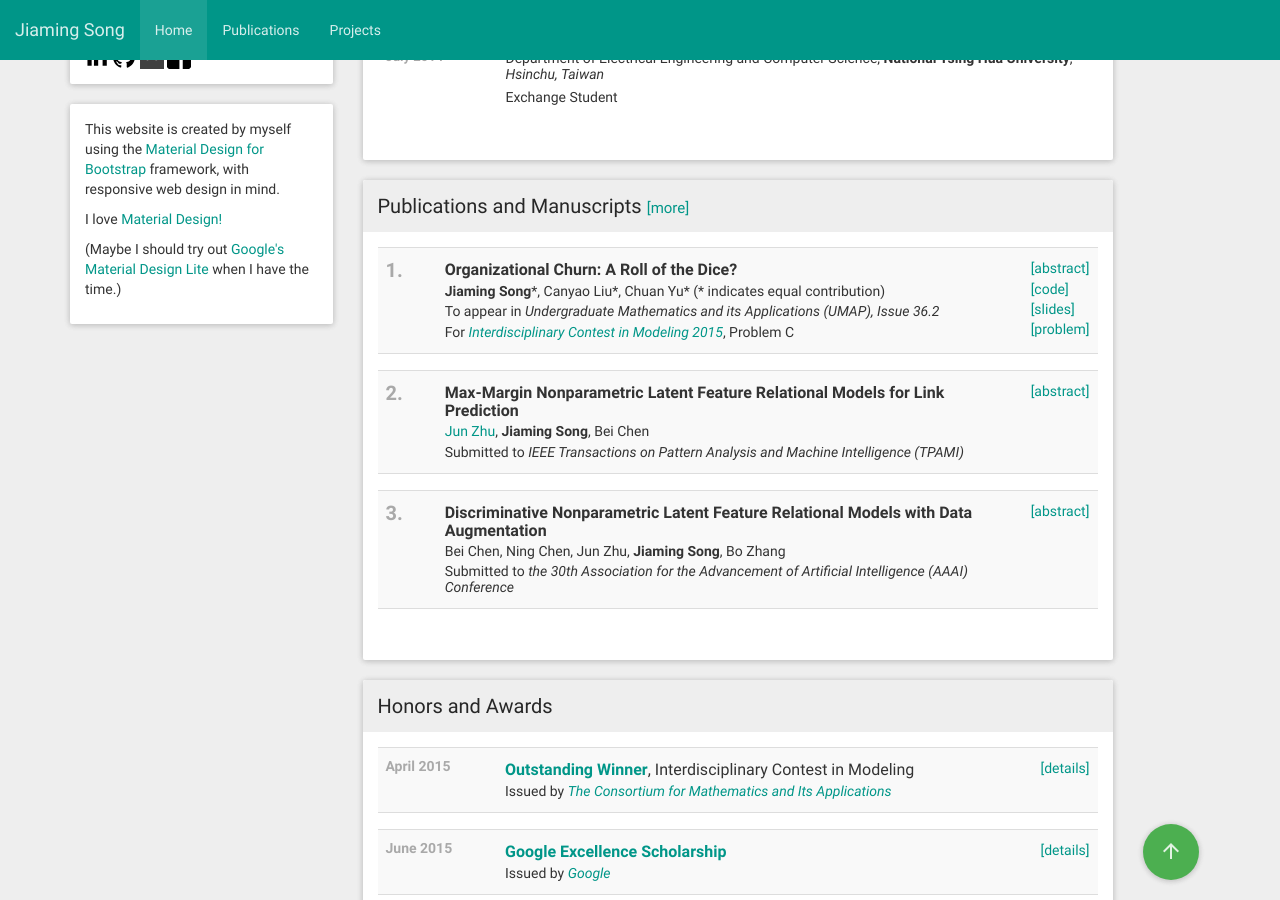
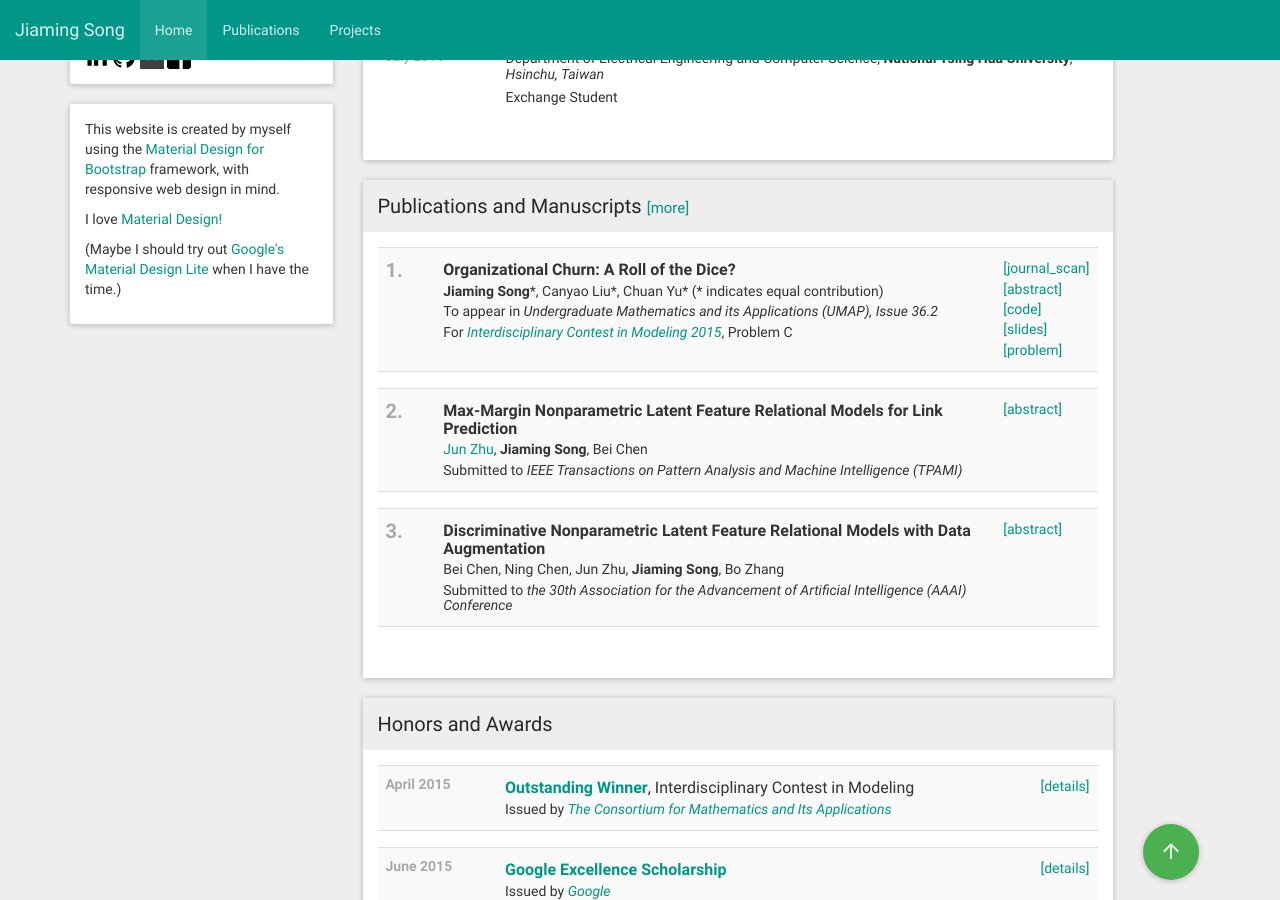
Before and after one commit to jiamings/tsong.me, a Jekyll site: the page built from index.html, in a window 1280 px wide and 900 px high, scrolled down 372 px. Built offline with Jekyll 4.4.1, drawn with Linux system fonts in a browser that asks for light colours; nearby versions of some CDN libraries.

Commit message:
add icm2015 umap version

```diff
--- a/index.html
+++ b/index.html
@@ -61,13 +61,17 @@ title: Home
                     <h5>To appear in <i>Undergraduate Mathematics and its Applications (UMAP), Issue 36.2</i></h5>
                     <h5>For <a href="http://www.comap.com/undergraduate/contests/" target="_blank"><i>Interdisciplinary Contest in Modeling 2015</i></a>, Problem C</h5>
                     <div class="visible-xs-inline">
-                        <h5><a href="javascript:void(0)" onclick="$('#icm2015').collapse('toggle')">[abstract]<a/>
-                        <a href="https://github.com/jiamings/icm2015" target="_blank">[code]</a>
-                        <a href="{{ site.baseurl }}/static/slides/sfimm15_slides.pdf" target="_blank">[slides]</a>
-                        <a href="http://www.comap.com/undergraduate/contests/mcm/contests/2015/problems/2015_ICM_Problem_C.pdf" target="_blank">[problem]</a></h5>
+                        <h5>
+                            <a href="{{ site.baseurl }}/static/papers/icm2015_umap.pdf" target="_blank">[journal_scan]</a>
+                            <a href="javascript:void(0)" onclick="$('#icm2015').collapse('toggle')">[abstract]<a/>
+                            <a href="https://github.com/jiamings/icm2015" target="_blank">[code]</a>
+                            <a href="{{ site.baseurl }}/static/slides/sfimm15_slides.pdf" target="_blank">[slides]</a>
+                            <a href="http://www.comap.com/undergraduate/contests/mcm/contests/2015/problems/2015_ICM_Problem_C.pdf" target="_blank">[problem]</a>
+                        </h5>
                     </div>
                 </td>
                 <td class="col-lg-1 hidden-xs">
+                    <h5><a href="{{ site.baseurl }}/static/papers/icm2015_umap.pdf" target="_blank">[journal_scan]</a></h5>
                     <h5><a href="javascript:void(0)" onclick="$('#icm2015').collapse('toggle')">[abstract]<a/></h5>
                     <h5><a href="https://github.com/jiamings/icm2015" target="_blank">[code]</a></h5>
                     <h5><a href="{{ site.baseurl }}/static/slides/sfimm15_slides.pdf" target="_blank">[slides]</a></h5>
--- a/publications/index.html
+++ b/publications/index.html
@@ -21,6 +21,7 @@ title: Publications
                 <h5>To appear in <i>Undergraduate Mathematics and its Applications (UMAP), Issue 36.2</i></h5>
                 <h5>For <a href="http://www.comap.com/undergraduate/contests/" target="_blank"><i>Interdisciplinary Contest in Modeling 2015</i></a>, Problem C</h5>
                 <h5>
+                    <a href="{{ site.baseurl }}/static/papers/icm2015_umap.pdf" target="_blank">[journal_scan]</a>
                     <a href="javascript:void(0)" onclick="$('#icm2015').collapse('toggle')">[abstract]</a>
                     <a href="https://github.com/jiamings/icm2015" target="_blank">[code]</a>
                     <a href="{{ site.baseurl }}/static/slides/sfimm15_slides.pdf" target="_blank">[slides for sfimm15]</a>
```
Also changed, not shown: 5 other files.
